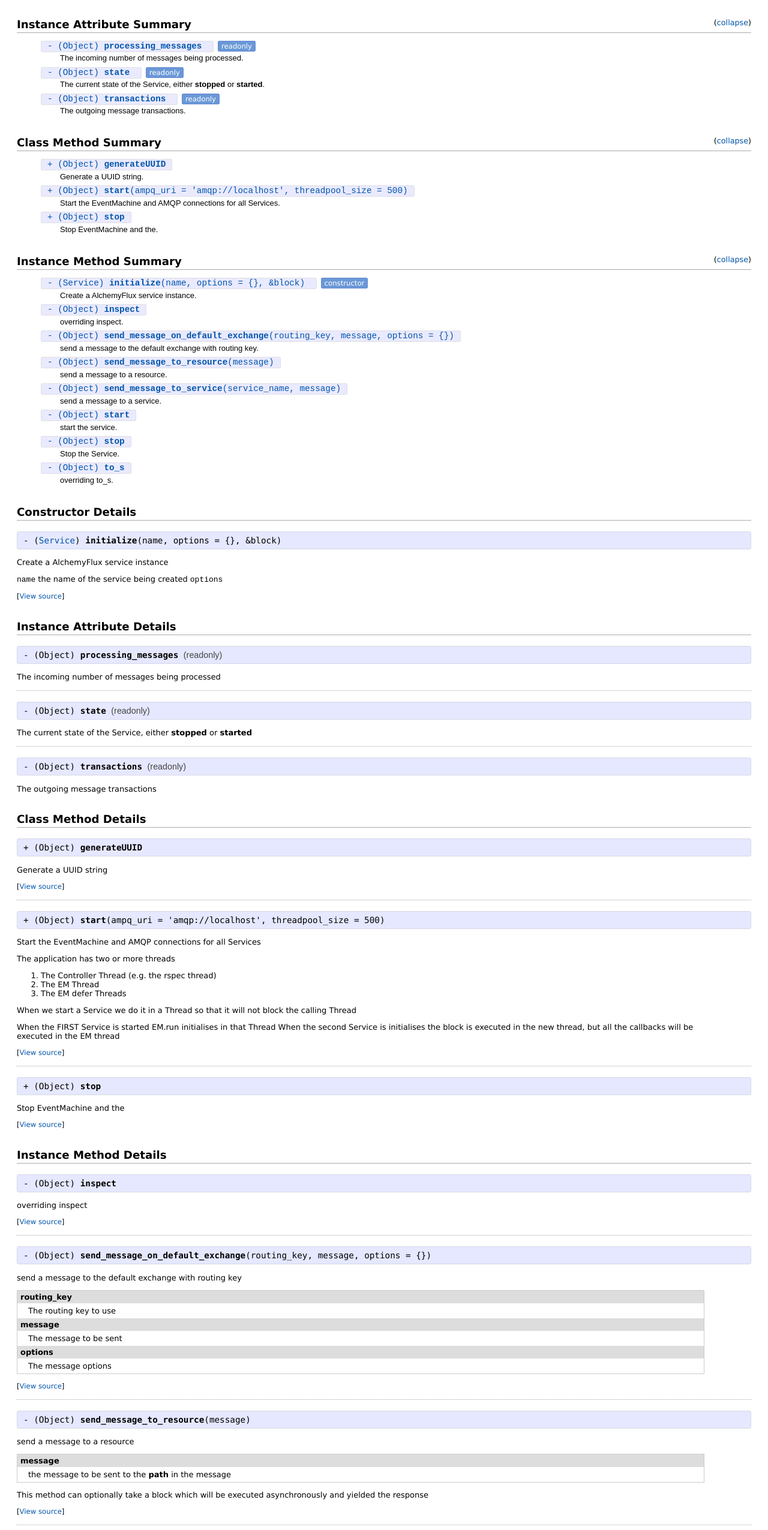
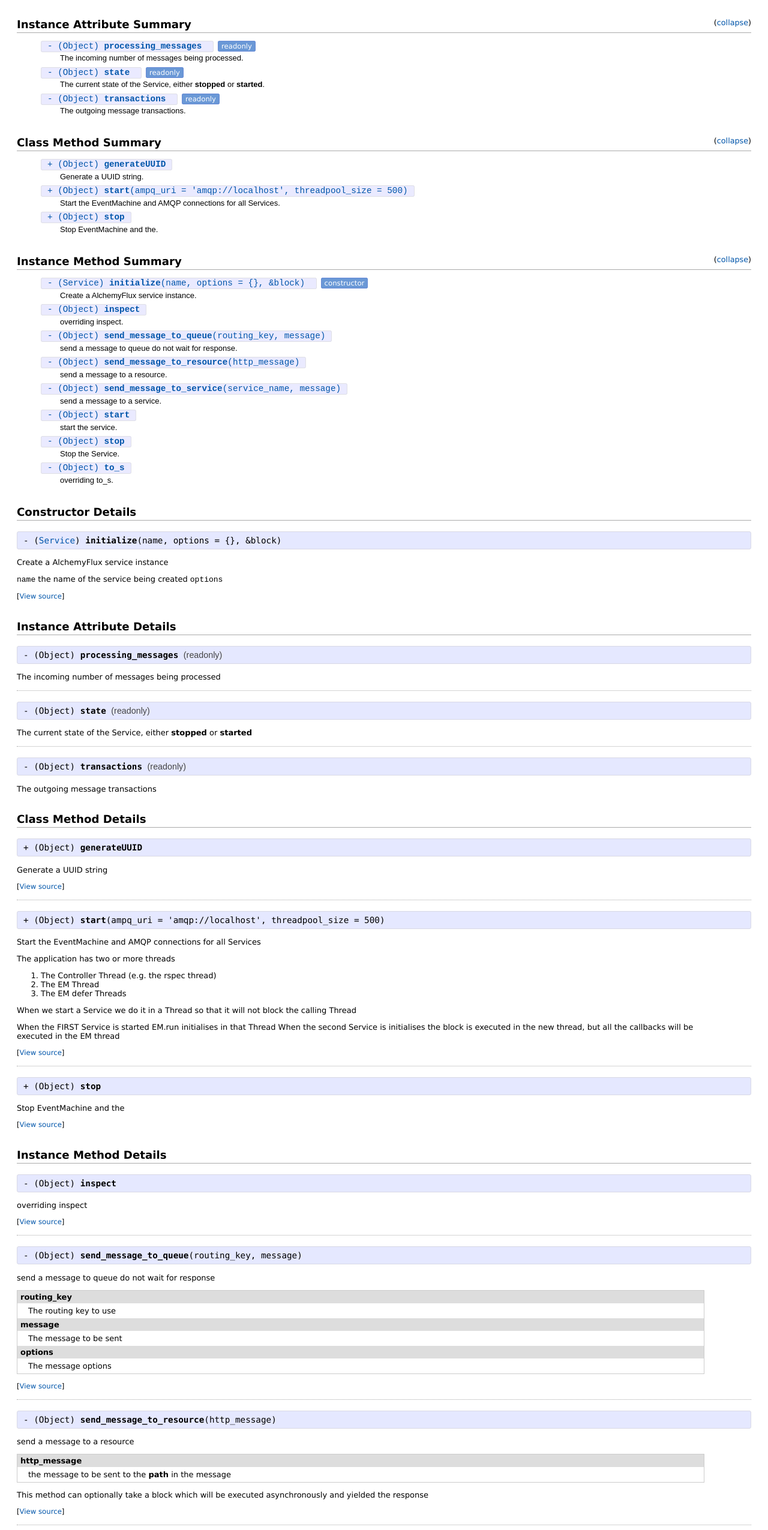
Before and after one commit to LoyaltyNZ/alchemy-flux, a plain HTML site: page doc/AlchemyFlux/Service.html in a window 1280 px wide. Shown: the part 246-2797 px from the top of the page at 60% size. Drawn offline with Linux system fonts and the light colour scheme.

Commit message:
changed method signature to send_message_to_queue

```diff
--- a/doc/AlchemyFlux/Service.html
+++ b/doc/AlchemyFlux/Service.html
@@ -352,7 +352,7 @@
         <li class="public ">
   <span class="summary_signature">
 
-      <a href="#send_message_on_default_exchange-instance_method" title="#send_message_on_default_exchange (instance method)">- (Object) <strong>send_message_on_default_exchange</strong>(routing_key, message, options = {}) </a>
+      <a href="#send_message_to_queue-instance_method" title="#send_message_to_queue (instance method)">- (Object) <strong>send_message_to_queue</strong>(routing_key, message) </a>
 
 
 
@@ -367,7 +367,7 @@
 
 
     <span class="summary_desc"><div class='inline'>
-<p>send a message to the default exchange with routing key.</p>
+<p>send a message to queue do not wait for response.</p>
 </div></span>
 
 </li>
@@ -376,7 +376,7 @@
         <li class="public ">
   <span class="summary_signature">
 
-      <a href="#send_message_to_resource-instance_method" title="#send_message_to_resource (instance method)">- (Object) <strong>send_message_to_resource</strong>(message) </a>
+      <a href="#send_message_to_resource-instance_method" title="#send_message_to_resource (instance method)">- (Object) <strong>send_message_to_resource</strong>(http_message) </a>
 
 
 
@@ -956,9 +956,9 @@ but all the callbacks will be executed in the EM thread</p>
 </div>
 
       <div class="method_details ">
-  <h3 class="signature " id="send_message_on_default_exchange-instance_method">
+  <h3 class="signature " id="send_message_to_queue-instance_method">
 
-    - (<tt>Object</tt>) <strong>send_message_on_default_exchange</strong>(routing_key, message, options = {})
+    - (<tt>Object</tt>) <strong>send_message_to_queue</strong>(routing_key, message)
 
 
 
@@ -967,7 +967,7 @@ but all the callbacks will be executed in the EM thread</p>
 </h3><div class="docstring">
   <div class="discussion">
 
-<p>send a message to the default exchange with routing key</p>
+<p>send a message to queue do not wait for response</p>
 <dl class="rdoc-list note-list"><dt><strong>routing_key</strong>
 <dd>
 <p>The routing key to use</p>
@@ -998,8 +998,8 @@ but all the callbacks will be executed in the EM thread</p>
     <td>
       <pre class="code"><span class="info file"># File 'lib/alchemy-flux.rb', line 309</span>
 
-<span class='kw'>def</span> <span class='id identifier rubyid_send_message_on_default_exchange'>send_message_on_default_exchange</span><span class='lparen'>(</span><span class='id identifier rubyid_routing_key'>routing_key</span><span class='comma'>,</span> <span class='id identifier rubyid_message'>message</span><span class='comma'>,</span> <span class='id identifier rubyid_options'>options</span> <span class='op'>=</span> <span class='lbrace'>{</span><span class='rbrace'>}</span><span class='rparen'>)</span>
-  <span class='id identifier rubyid_send_message'>send_message</span><span class='lparen'>(</span> <span class='ivar'>@channel</span><span class='period'>.</span><span class='id identifier rubyid_default_exchange'>default_exchange</span><span class='comma'>,</span> <span class='id identifier rubyid_routing_key'>routing_key</span><span class='comma'>,</span> <span class='id identifier rubyid_message'>message</span><span class='comma'>,</span> <span class='id identifier rubyid_options'>options</span> <span class='rparen'>)</span>
+<span class='kw'>def</span> <span class='id identifier rubyid_send_message_to_queue'>send_message_to_queue</span><span class='lparen'>(</span><span class='id identifier rubyid_routing_key'>routing_key</span><span class='comma'>,</span> <span class='id identifier rubyid_message'>message</span><span class='rparen'>)</span>
+  <span class='id identifier rubyid_send_message'>send_message</span><span class='lparen'>(</span> <span class='ivar'>@channel</span><span class='period'>.</span><span class='id identifier rubyid_default_exchange'>default_exchange</span><span class='comma'>,</span> <span class='id identifier rubyid_routing_key'>routing_key</span><span class='comma'>,</span> <span class='id identifier rubyid_message'>message</span><span class='comma'>,</span> <span class='lbrace'>{</span><span class='label'>type:</span> <span class='tstring'><span class='tstring_beg'>&#39;</span><span class='tstring_content'>ignore</span><span class='tstring_end'>&#39;</span></span><span class='rbrace'>}</span> <span class='rparen'>)</span>
 <span class='kw'>end</span></pre>
     </td>
   </tr>
@@ -1009,7 +1009,7 @@ but all the callbacks will be executed in the EM thread</p>
       <div class="method_details ">
   <h3 class="signature " id="send_message_to_resource-instance_method">
 
-    - (<tt>Object</tt>) <strong>send_message_to_resource</strong>(message)
+    - (<tt>Object</tt>) <strong>send_message_to_resource</strong>(http_message)
 
 
 
@@ -1019,7 +1019,7 @@ but all the callbacks will be executed in the EM thread</p>
   <div class="discussion">
 
 <p>send a message to a resource</p>
-<dl class="rdoc-list note-list"><dt><strong>message</strong>
+<dl class="rdoc-list note-list"><dt><strong>http_message</strong>
 <dd>
 <p>the message to be sent to the <strong>path</strong> in the message</p>
 </dd></dl>
@@ -1053,14 +1053,14 @@ asynchronously and yielded the response</p>
     <td>
       <pre class="code"><span class="info file"># File 'lib/alchemy-flux.rb', line 334</span>
 
-<span class='kw'>def</span> <span class='id identifier rubyid_send_message_to_resource'>send_message_to_resource</span><span class='lparen'>(</span><span class='id identifier rubyid_message'>message</span><span class='rparen'>)</span>
-  <span class='id identifier rubyid_routing_key'>routing_key</span> <span class='op'>=</span> <span class='id identifier rubyid_path_to_routing_key'>path_to_routing_key</span><span class='lparen'>(</span><span class='id identifier rubyid_message'>message</span><span class='lbracket'>[</span><span class='tstring'><span class='tstring_beg'>&#39;</span><span class='tstring_content'>path</span><span class='tstring_end'>&#39;</span></span><span class='rbracket'>]</span><span class='rparen'>)</span>
+<span class='kw'>def</span> <span class='id identifier rubyid_send_message_to_resource'>send_message_to_resource</span><span class='lparen'>(</span><span class='id identifier rubyid_http_message'>http_message</span><span class='rparen'>)</span>
+  <span class='id identifier rubyid_routing_key'>routing_key</span> <span class='op'>=</span> <span class='id identifier rubyid_path_to_routing_key'>path_to_routing_key</span><span class='lparen'>(</span><span class='id identifier rubyid_http_message'>http_message</span><span class='lbracket'>[</span><span class='tstring'><span class='tstring_beg'>&#39;</span><span class='tstring_content'>path</span><span class='tstring_end'>&#39;</span></span><span class='rbracket'>]</span><span class='rparen'>)</span>
   <span class='kw'>if</span> <span class='id identifier rubyid_block_given?'>block_given?</span>
     <span class='const'>EventMachine</span><span class='period'>.</span><span class='id identifier rubyid_defer'>defer</span> <span class='kw'>do</span>
-      <span class='kw'>yield</span> <span class='id identifier rubyid_send_message_to_resource'>send_message_to_resource</span><span class='lparen'>(</span><span class='id identifier rubyid_message'>message</span><span class='rparen'>)</span>
+      <span class='kw'>yield</span> <span class='id identifier rubyid_send_message_to_resource'>send_message_to_resource</span><span class='lparen'>(</span><span class='id identifier rubyid_http_message'>http_message</span><span class='rparen'>)</span>
     <span class='kw'>end</span>
   <span class='kw'>else</span>
-    <span class='id identifier rubyid_send_HTTP_request_message'>send_HTTP_request_message</span><span class='lparen'>(</span><span class='ivar'>@resources_exchange</span><span class='comma'>,</span> <span class='id identifier rubyid_routing_key'>routing_key</span><span class='comma'>,</span> <span class='id identifier rubyid_message'>message</span><span class='rparen'>)</span>
+    <span class='id identifier rubyid_send_HTTP_request_message'>send_HTTP_request_message</span><span class='lparen'>(</span><span class='ivar'>@resources_exchange</span><span class='comma'>,</span> <span class='id identifier rubyid_routing_key'>routing_key</span><span class='comma'>,</span> <span class='id identifier rubyid_http_message'>http_message</span><span class='rparen'>)</span>
   <span class='kw'>end</span>
 <span class='kw'>end</span></pre>
     </td>
@@ -1398,7 +1398,7 @@ asynchronously and yielded the response</p>
 </div>
 
     <div id="footer">
-  Generated on Wed Jan 20 16:39:03 2016 by
+  Generated on Thu Jan 21 10:09:51 2016 by
   <a href="http://yardoc.org" title="Yay! A Ruby Documentation Tool" target="_parent">yard</a>
   0.8.7.6 (ruby-2.2.3).
 </div>
```
Also changed, not shown: doc/AlchemyFlux.html (+1 -1 lines), doc/AlchemyFlux/MessageNotDeliveredError.html (+1 -1 lines), doc/AlchemyFlux/NAckError.html (+1 -1 lines), doc/AlchemyFlux/TimeoutError.html (+1 -1 lines), doc/Rack.html (+1 -1 lines), doc/Rack/Handler.html (+1 -1 lines), doc/Rack/Handler/AlchemyFlux.html (+1 -1 lines), doc/_index.html (+1 -1 lines), doc/file.README.html (+1 -1 lines), doc/index.html (+1 -1 lines), doc/method_list.html (+1 -1 lines), doc/top-level-namespace.html (+1 -1 lines), 2 other files.
